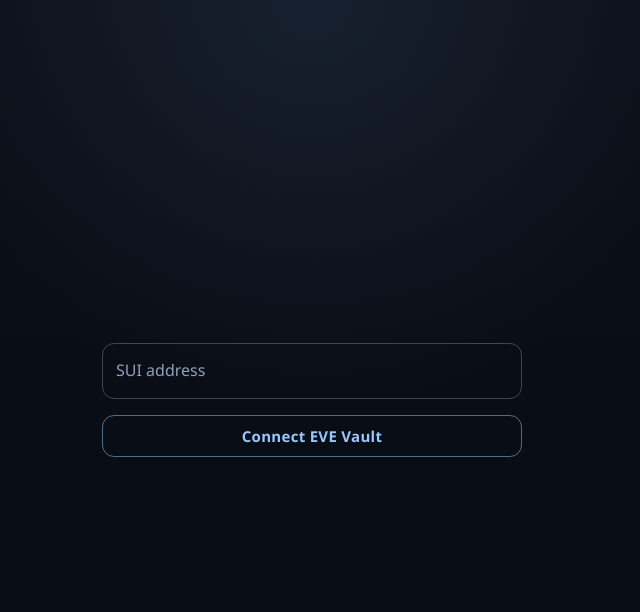
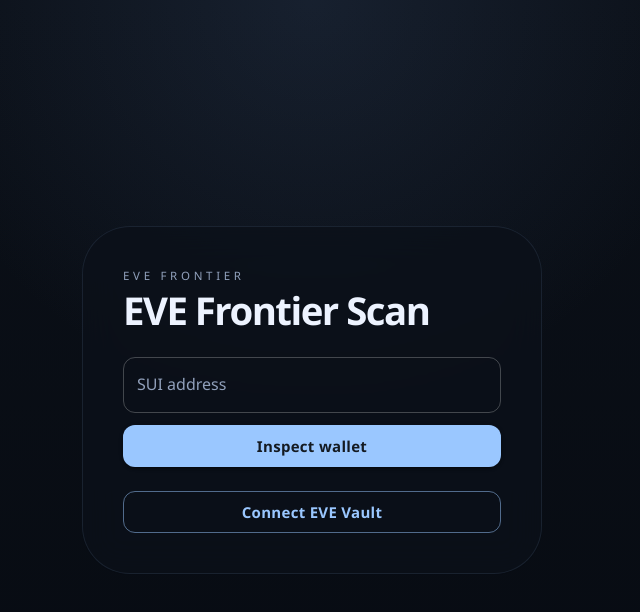
Before and after one commit to Liquidlink-Lab/eve-frontier-scan, a Next.js app: page / in a window 1280 px wide. Shown: the top 612 px of the page, without its empty margins (328-968 px from the left). Built offline with nearby package versions, Linux system fonts and the light colour scheme.

Commit message:
feat: add lookup-first homepage

```diff
--- a/app/page.tsx
+++ b/app/page.tsx
@@ -1,6 +1,7 @@
-"use client";
+import { Box, Paper, Stack, Typography } from "@mui/material";
 
-import { Box, Button, Stack, TextField } from "@mui/material";
+import ConnectWalletButton from "@/features/home/ConnectWalletButton";
+import LookupEntryForm from "@/features/home/LookupEntryForm";
 
 export default function HomePage() {
   return (
@@ -14,18 +15,39 @@
         py: { xs: 6, md: 10 },
       }}
     >
-      <Stack
-        spacing={2}
+      <Paper
+        elevation={0}
         sx={{
           width: "100%",
-          maxWidth: 420,
+          maxWidth: 460,
+          px: { xs: 3, sm: 5 },
+          py: { xs: 4, sm: 5 },
+          borderRadius: 4,
+          backgroundColor: "rgba(12, 17, 25, 0.8)",
+          backdropFilter: "blur(18px)",
         }}
       >
-        <TextField label="SUI address" name="address" fullWidth />
-        <Button variant="outlined" size="large">
-          Connect EVE Vault
-        </Button>
-      </Stack>
+        <Stack spacing={3}>
+          <Stack spacing={0.5}>
+            <Typography
+              component="p"
+              sx={{
+                fontSize: "0.72rem",
+                letterSpacing: "0.32em",
+                textTransform: "uppercase",
+                color: "text.secondary",
+              }}
+            >
+              EVE Frontier
+            </Typography>
+            <Typography component="h1" variant="h1">
+              EVE Frontier Scan
+            </Typography>
+          </Stack>
+          <LookupEntryForm />
+          <ConnectWalletButton />
+        </Stack>
+      </Paper>
     </Box>
   );
 }
--- /dev/null
+++ b/features/home/ConnectWalletButton.tsx
@@ -0,0 +1,25 @@
+"use client";
+
+import { Button } from "@mui/material";
+
+interface ConnectWalletButtonProps {
+  disabled?: boolean;
+  onClick?: () => void;
+}
+
+export default function ConnectWalletButton({
+  disabled = false,
+  onClick,
+}: ConnectWalletButtonProps) {
+  return (
+    <Button
+      variant="outlined"
+      size="large"
+      fullWidth
+      disabled={disabled}
+      onClick={onClick}
+    >
+      Connect EVE Vault
+    </Button>
+  );
+}
--- /dev/null
+++ b/features/home/LookupEntryForm.tsx
@@ -0,0 +1,41 @@
+"use client";
+
+import type { FormEvent } from "react";
+import { useState } from "react";
+import { Button, Stack, TextField } from "@mui/material";
+import { useRouter } from "next/navigation";
+
+import { normalizeSuiAddress } from "@/lib/eve/address";
+
+export default function LookupEntryForm() {
+  const router = useRouter();
+  const [address, setAddress] = useState("");
+
+  function handleSubmit(event: FormEvent<HTMLFormElement>) {
+    event.preventDefault();
+
+    const normalizedAddress = normalizeSuiAddress(address);
+
+    if (!normalizedAddress) {
+      return;
+    }
+
+    router.push(`/lookup/${normalizedAddress}`);
+  }
+
+  return (
+    <Stack component="form" spacing={1.5} onSubmit={handleSubmit}>
+      <TextField
+        label="SUI address"
+        name="address"
+        placeholder="0x..."
+        fullWidth
+        value={address}
+        onChange={(event) => setAddress(event.target.value)}
+      />
+      <Button type="submit" variant="contained" size="large" fullWidth>
+        Inspect wallet
+      </Button>
+    </Stack>
+  );
+}
--- a/test/setup.ts
+++ b/test/setup.ts
@@ -1 +1,7 @@
 import "@testing-library/jest-dom/vitest";
+import { cleanup } from "@testing-library/react";
+import { afterEach } from "vitest";
+
+afterEach(() => {
+  cleanup();
+});
```
Also changed, not shown: 1 other file (tests, documents, lock files or other folders).
